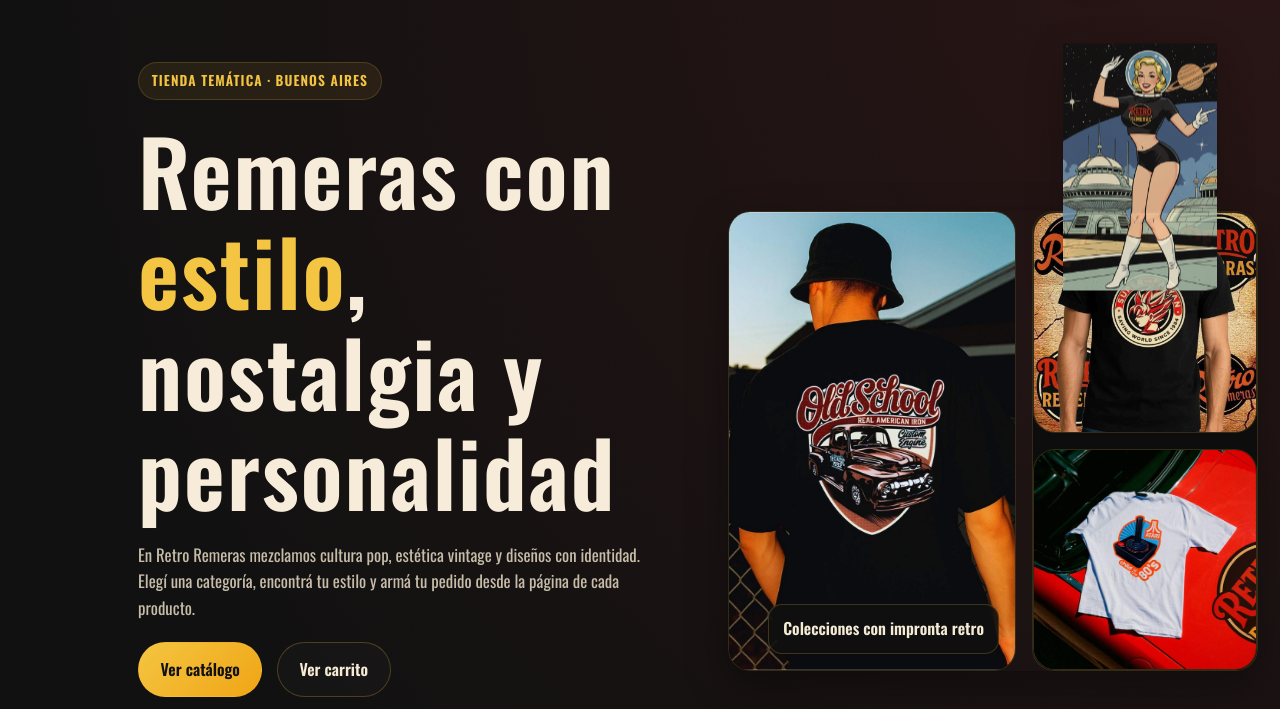
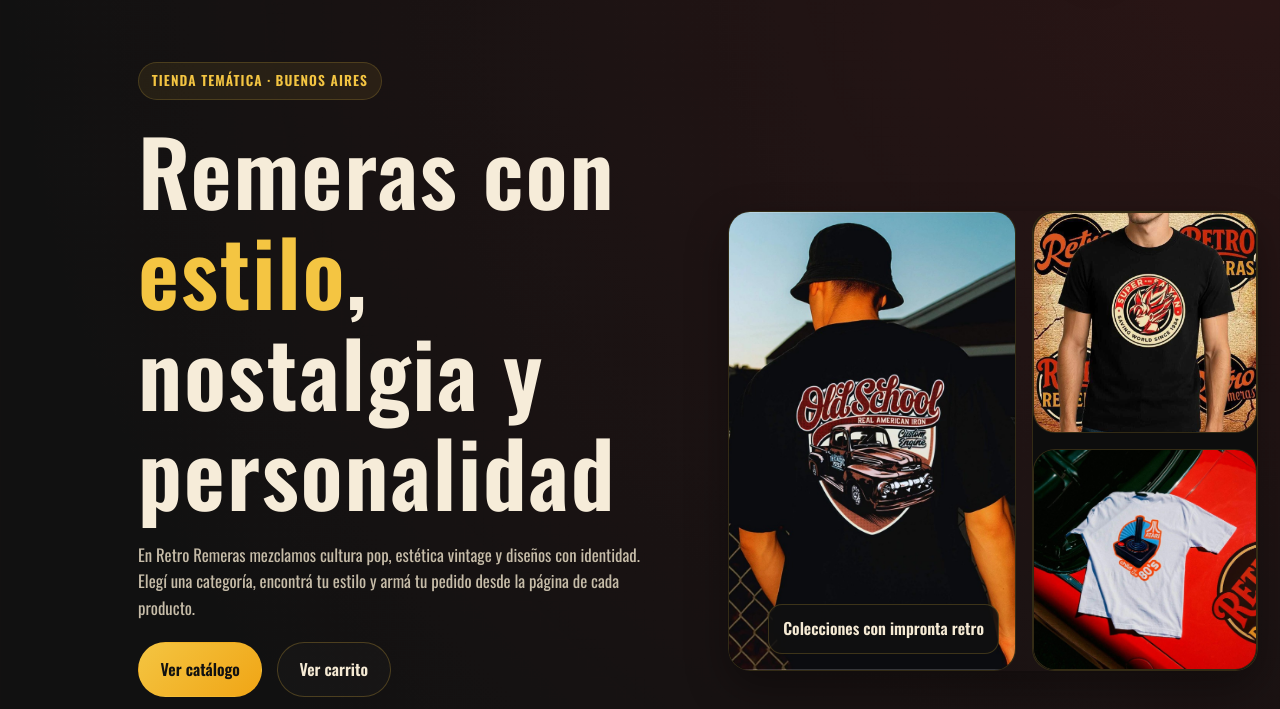
Before and after one commit to dorsiSQL/proyecto-aylu, a plain HTML site: page index.html in a window 1280 px wide. Shown: the part 91-800 px from the top of the page. Drawn offline with nearby package versions, Linux system fonts and the light colour scheme.

Commit message:
removed pet

```diff
--- a/css/style.css
+++ b/css/style.css
@@ -353,38 +353,6 @@ h4 {
   overflow: visible;
 }
 
-.mascot-divider {
-  display: flex;
-  justify-content: flex-end;
-  margin-top: -40px;
-  margin-bottom: 20px;
-  padding-right: 40px;
-}
-
-.mascot--divider {
-  width: clamp(100px, 12vw, 160px);
-  opacity: 0.9;
-
-  filter: drop-shadow(0 10px 20px rgba(0,0,0,0.25));
-
-  animation: floatMascot 4s ease-in-out infinite;
-}
-
-@keyframes floatMascot {
-  0%, 100% {
-    transform: translateY(-50%) translateX(0);
-  }
-  50% {
-    transform: translateY(calc(-50% - 8px)) translateX(-2px);
-  }
-}
-
-@media (max-width: 768px) {
-  .mascot--hero {
-    display: none;
-  }
-}
-
 .poster-stack,
 .hero-card {
   border-radius: var(--radius);
--- a/index.html
+++ b/index.html
@@ -172,15 +172,6 @@
             </div>
           </div>
         </div>
-
-        <!-- 👇 MASCOTA SEPARADORA -->
-        <div class="mascot-divider">
-        <img
-          src="assets/pets/Postales_1_4.png"
-          alt="Mascota Aylu"
-          class="mascot mascot--divider">
-        </div>
-
       </div>
     </div>
   </section>
```
